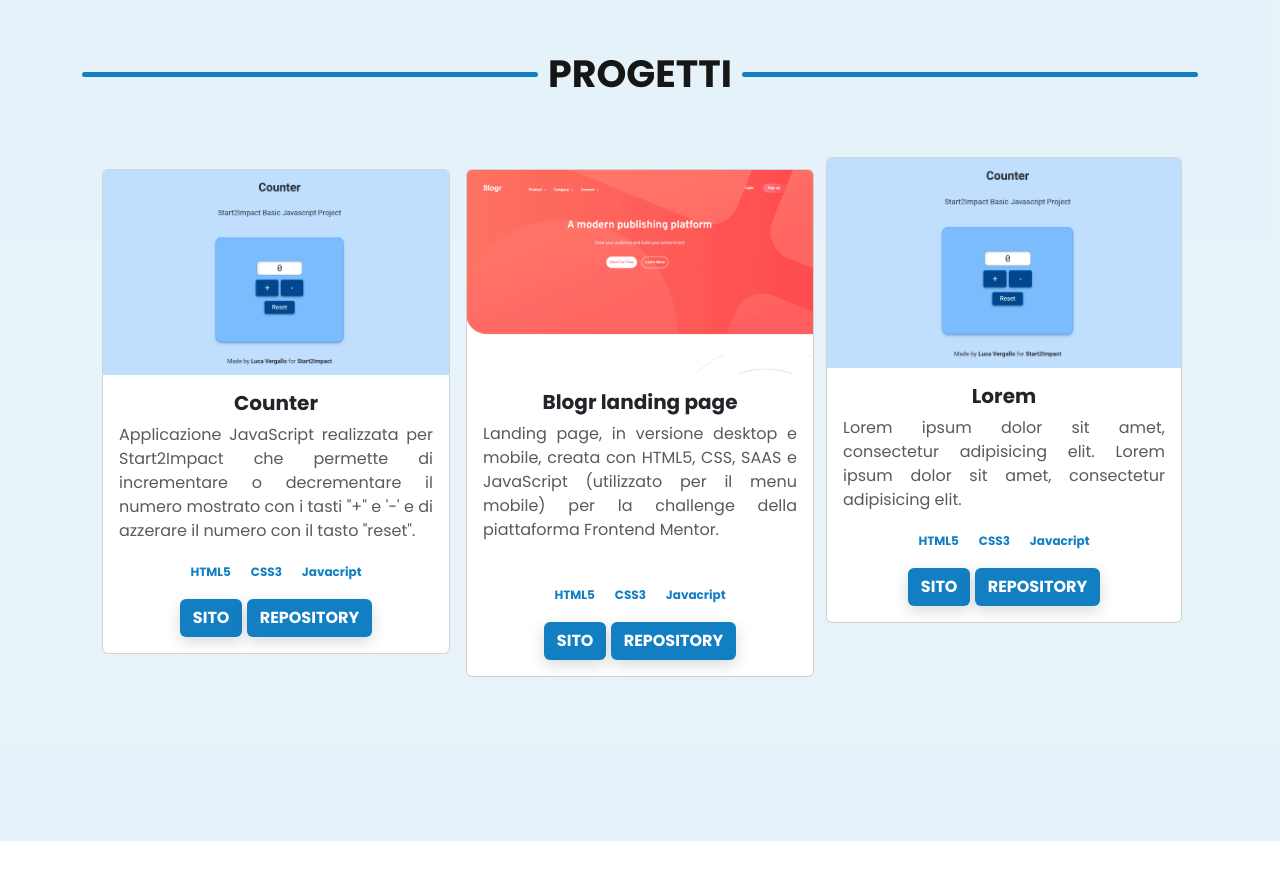
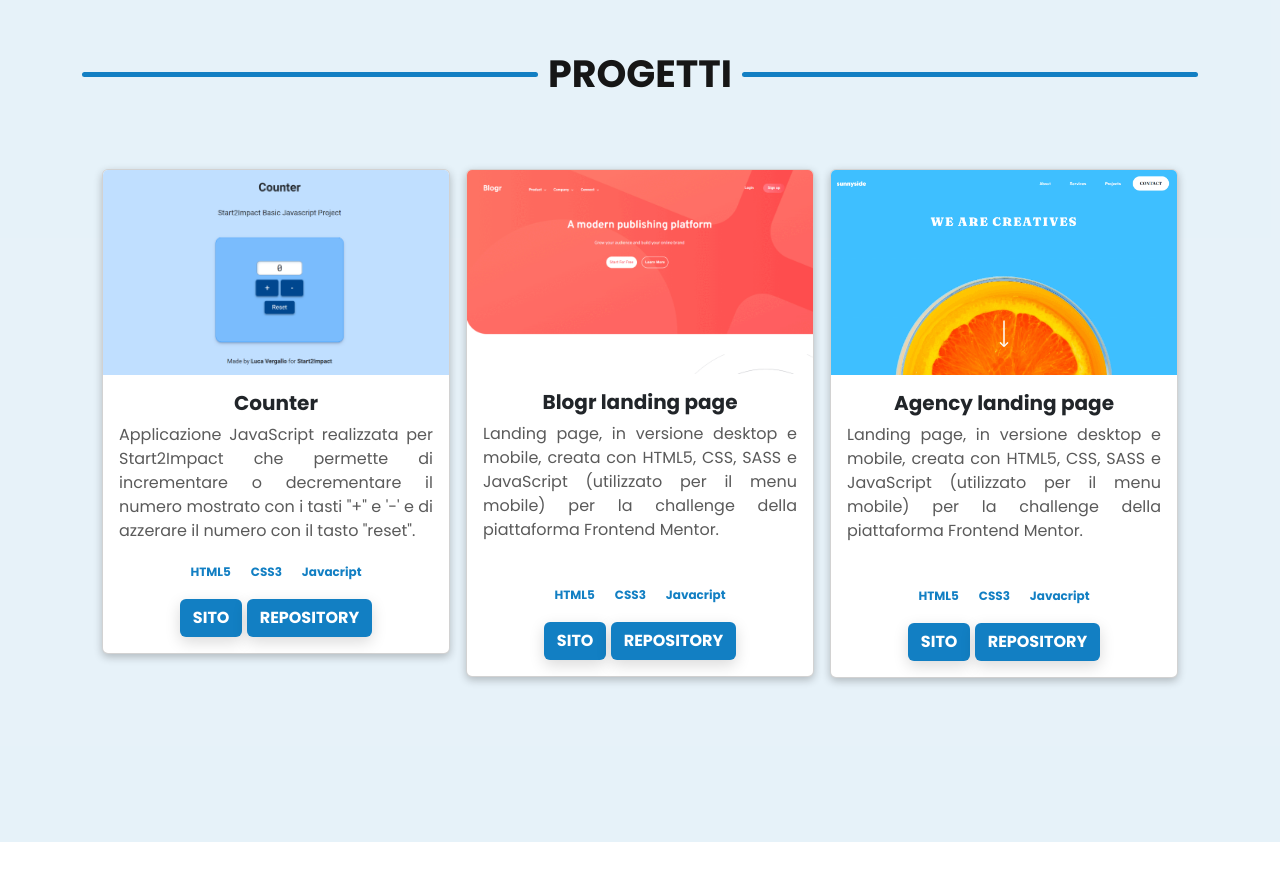
Before and after one commit to lucavergallo/website-portfolio, a plain HTML site: page index.html in a window 1280 px wide. Shown: the part 2811-3692 px from the top of the page. Drawn offline with nearby package versions, Linux system fonts and the light colour scheme.

Commit message:
update sezione progetti

```diff
--- a/asset/scss/style.scss
+++ b/asset/scss/style.scss
@@ -171,6 +171,8 @@ main {
           }
         }
     }
+
+
 
     .card-body {
 
@@ -729,6 +731,12 @@ padding-top: 100px;
     padding-top: 100px;
     padding-bottom: 100px;
 
+    .card {
+
+        box-shadow: rgba(0, 0, 0, 0.24) 0px 3px 8px;
+
+    }
+
     .card-title_2 {
         font-weight: 700;
     }
--- a/index.html
+++ b/index.html
@@ -324,7 +324,7 @@ integrity="sha384-Zenh87qX5JnK2Jl0vWa8Ck2rdkQ2Bzep5IDxbcnCeuOxjzrPF/et3URy9Bv1WT
                         <img src="/asset/img/blogr.gif" class="card-img-top" alt="progetto_blogr">
                             <div class="card-body">
                             <h5 class="card-title_2 card-title">Blogr landing page</h5>
-                            <p class="card-text_2 card-text pb-4">Landing page, in versione desktop e mobile, creata con HTML5, CSS, SAAS e JavaScript (utilizzato per il menu mobile) per la challenge della piattaforma Frontend Mentor.</p>
+                            <p class="card-text_2 card-text pb-4">Landing page, in versione desktop e mobile, creata con HTML5, CSS, SASS e JavaScript (utilizzato per il menu mobile) per la challenge della piattaforma Frontend Mentor.</p>
                             <div class="pb-3">
                                 <span class="badge rounded-pill">HTML5</span>
                                 <span class="badge rounded-pill">CSS3</span>
@@ -337,19 +337,19 @@ integrity="sha384-Zenh87qX5JnK2Jl0vWa8Ck2rdkQ2Bzep5IDxbcnCeuOxjzrPF/et3URy9Bv1WT
                     </div>
 
 
-                    <div class="col-12 col-lg-4 justify-content-center px-1 py-1">
+                    <div class="col-12 col-lg-4 justify-content-center px-2 py-3">
                         <div class="card">
-                        <img src="/asset/img/foto_counter.png" class="card-img-top" alt="progetto_counter">
+                        <img src="/asset/img/agency.gif" class="card-img-top" alt="progetto_counter">
                             <div class="card-body">
-                            <h5 class="card-title_2 card-title">Lorem</h5>
-                            <p class="card-text_2 card-text">Lorem ipsum dolor sit amet, consectetur adipisicing elit. Lorem ipsum dolor sit amet, consectetur adipisicing elit.</p>
+                            <h5 class="card-title_2 card-title">Agency landing page</h5>
+                            <p class="card-text_2 card-text pb-4">Landing page, in versione desktop e mobile, creata con HTML5, CSS, SASS e JavaScript (utilizzato per il menu mobile) per la challenge della piattaforma Frontend Mentor.</p>
                             <div class="pb-3">
                                 <span class="badge rounded-pill">HTML5</span>
                                 <span class="badge rounded-pill">CSS3</span>
                                 <span class="badge rounded-pill">Javacript</span>
                             </div>
-                            <a href="#" target="_blank" class="btn_progetto btn">SITO</a>
-                            <a href="#" target="_blank" class="btn_progetto btn">REPOSITORY</a>
+                            <a href="https://agency-landing-page-luca-vergallo.netlify.app/" target="_blank" class="btn_progetto btn">SITO</a>
+                            <a href="https://github.com/lucavergallo/Agency-Landing-page" target="_blank" class="btn_progetto btn">REPOSITORY</a>
                             </div>
                         </div>
                     </div>
```
Also changed, not shown: asset/css/style.css, asset/img/agency.gif (added), 1 other file.
